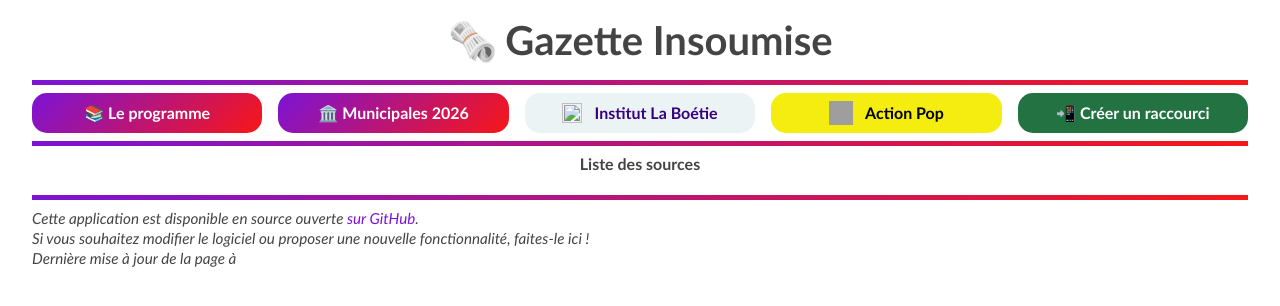
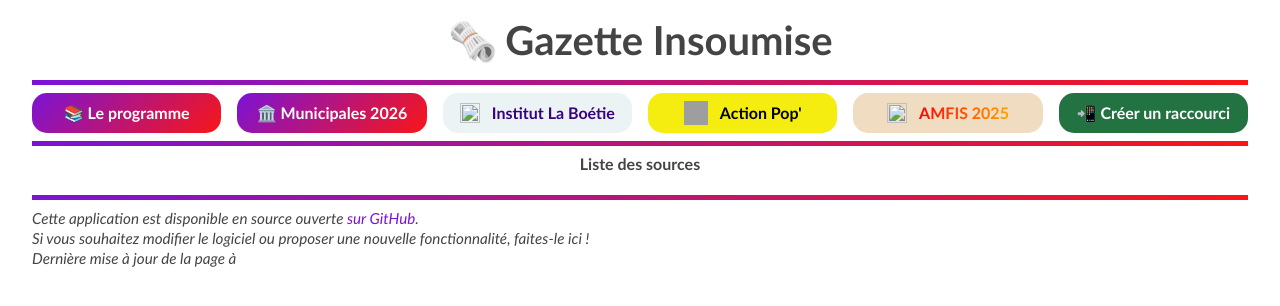
Before and after one commit to haysberg/gazette, a Python web app: template templates/index.html in a window 1280 px wide. Shown: the top 306 px of the page. Run offline with Jinja, Linux system fonts and the light colour scheme; the template is opened without the code that fills it, so the values that code supplies are empty; grey boxes are pictures that could not be loaded.

Commit message:
Added icon for AMFIS

```diff
--- a/data/static/style.css
+++ b/data/static/style.css
@@ -231,6 +231,21 @@ hr {
     background-color: #227242;
 }
 
+#amfis {
+    background-image: none;
+    background-color: #f0dcc0;
+}
+
+#amfis B {
+    background: linear-gradient(to right, red, orange);
+    -webkit-background-clip: text;
+    background-clip: text;
+    color: transparent;
+    font-weight: 900;
+}
+
+
+
 @media only screen and (max-width: 480px) {
     .article-link {
         font-size: 1.2em;
--- a/templates/index.html
+++ b/templates/index.html
@@ -31,6 +31,7 @@
 	<meta name="author" content="haysberg">
 	<meta property="og:image" content="{{ default_favicon }}" />
 	<meta property="og:title" content="{{ long_name }}" />
+	<meta property="og:description" content="{{ description }}">
 	<meta property="og:locale" content="fr_FR" />
 	<meta property="og:site_name" content="{{ long_name }}" />
 </head>
@@ -50,7 +51,11 @@
 			<a id="action-pop" href="https://actionpopulaire.fr/" target="_blank">
 				<img
 					role="presentation" src="https://raw.githubusercontent.com/lafranceinsoumise/actionpopulaire.fr/refs/heads/staging/agir/front/components/genericComponents/logos/action-populaire_primary_mini.svg">
-				<B>Action Pop</B>
+				<B>Action Pop'</B>
+			</a>
+			<a id="amfis" href="https://amfis.fr/">
+				<img role="presentation" loading="lazy" src="https://amfis.fr/wp-content/uploads/2024/12/cropped-AmfisFavicon-32x32.png">
+				<B>AMFIS 2025</B>
 			</a>
 			<a id="install-button" style="display: none; cursor: pointer;"><B>📲 Créer un raccourci</B></a>
 		</div>
```
Also changed, not shown: data/static/amfis.webp (added).
